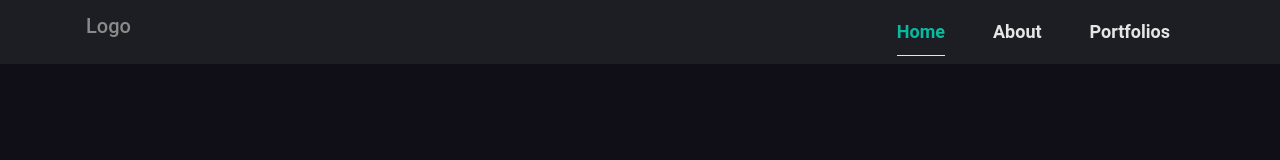
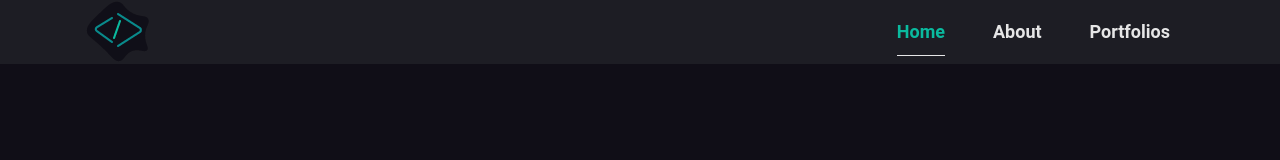
Before and after one commit to St3ve89/next-project, a Next.js app: page / in a window 1280 px wide. Shown: the top 160 px of the page. Built offline with nearby package versions, Linux system fonts and the light colour scheme.

Commit message:
Add logo to the header

```diff
--- a/components/shared/Header/Header.js
+++ b/components/shared/Header/Header.js
@@ -12,7 +12,9 @@ const Header = () => {
     <header>
       <div className='container'>
         <nav>
-          <div className='logo'>Logo</div>
+          <div className='logo'>
+            <img src='/images/logo.png' alt='logo' />
+          </div>
           <ul className={`${open ? 'open' : ''} navbar`}>
             <li>
               <Link href='/'>
--- a/components/shared/Header/Header.scss
+++ b/components/shared/Header/Header.scss
@@ -16,13 +16,11 @@ nav {
   justify-content: space-between;
 
   .logo {
-    display: inline-block;
-    padding-top: 0.3125rem;
-    padding-bottom: 0.3125rem;
-    margin-right: 1rem;
-    font-size: 1.25rem;
-    line-height: inherit;
-    white-space: nowrap;
+    display: flex;
+    img {
+      max-width: 100%;
+      height: auto;
+    }
   }
 
   a {
```
Also changed, not shown: public/images/logo.png (added).
